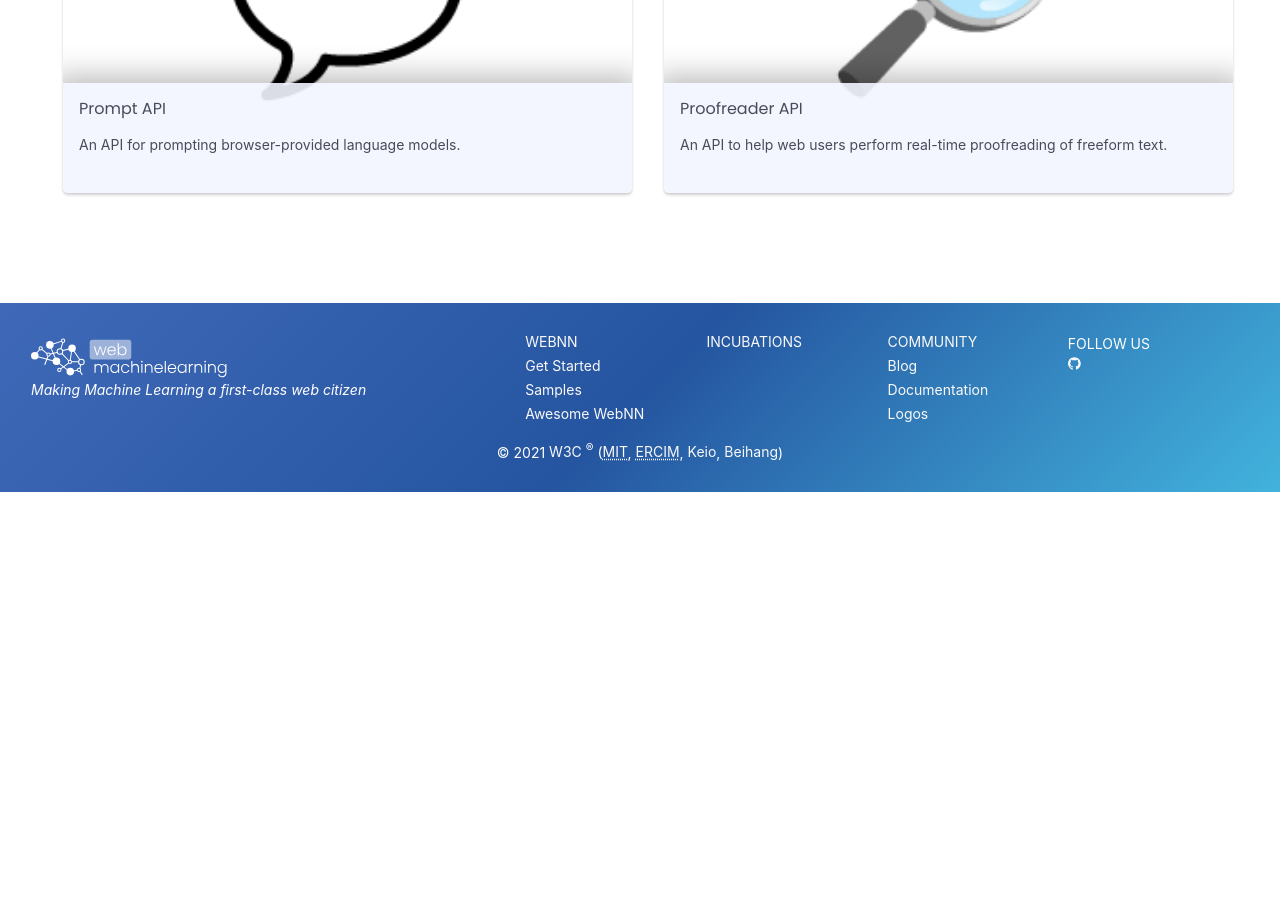
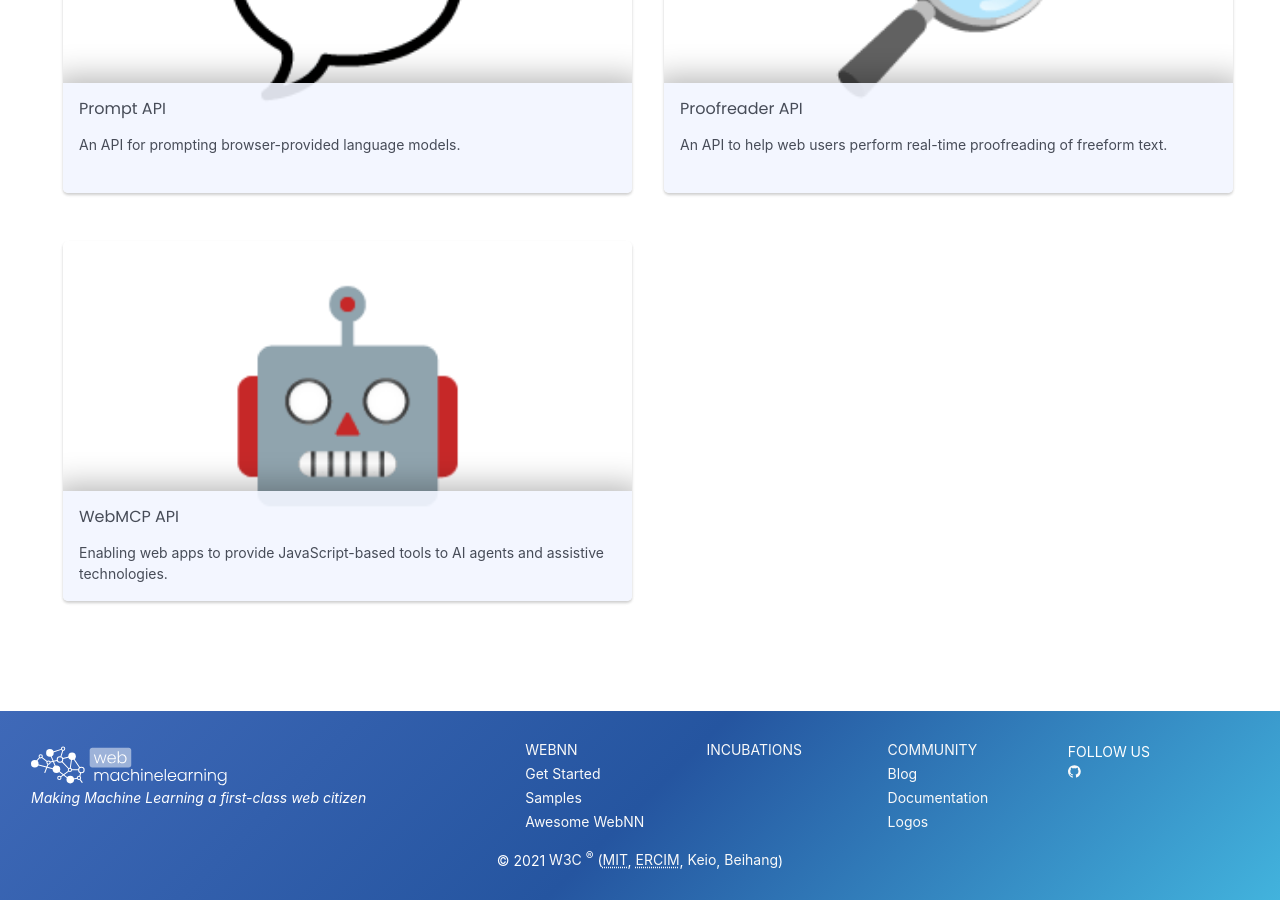
Before and after one commit to webmachinelearning/webmachinelearning.github.io, a Jekyll site: the page built from incubations.md, in a window 1280 px wide and 900 px high, scrolled down 966 px. Built offline with Jekyll 4.4.1, drawn with Linux system fonts in a browser that asks for light colours; before the commit the page ends 1458 px from its top, so only the background shows below that.

Commit message:
Add WebMCP API to Incubations

```diff
--- a/incubations.md
+++ b/incubations.md
@@ -104,4 +104,23 @@ permalink: /incubations/
         </div>
     </div>
 
+    <div class="card1 card">
+        <div class="cardwrapper">
+            <div class="icon">
+            <span role="img" aria-label="robot">🤖</span>
+            </div>
+            <div class="data">
+                <div class="content">
+                    <h1 class="title">WebMCP API</h1>
+                    <p class="text">Enabling web apps to provide JavaScript-based tools to AI agents and assistive technologies.</p>
+                    <div class="samplelink">
+                        <a href="https://github.com/webmachinelearning/webmcp">
+                        Explainer
+                        </a>
+                    </div>
+                </div>
+            </div>
+        </div>
+    </div>
+
 </div>
```
